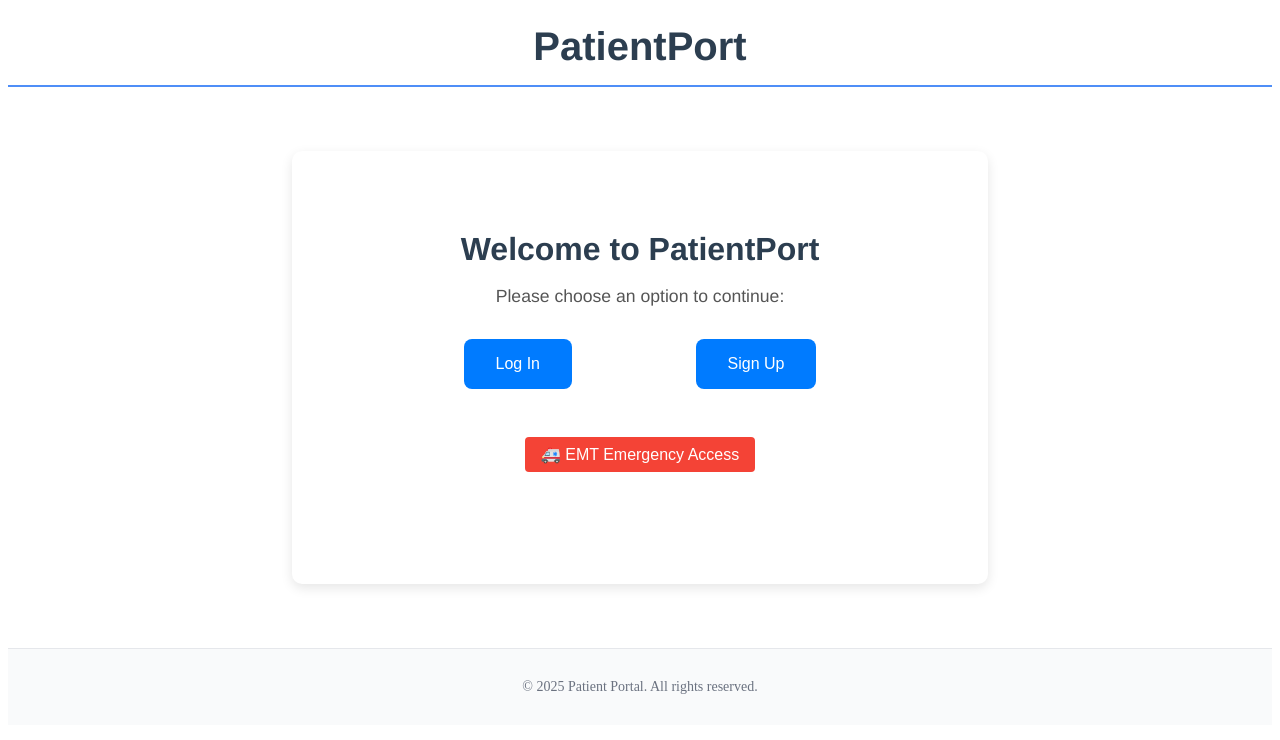
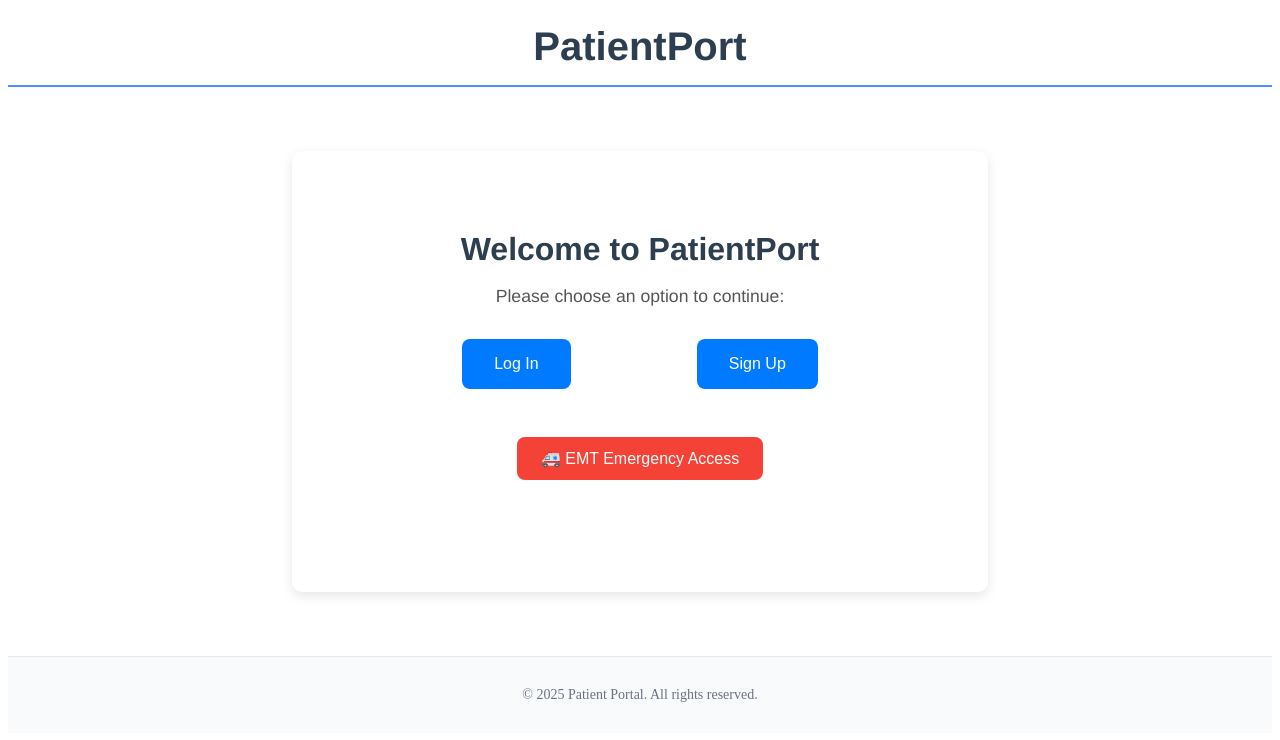
Before and after one commit to dinn7470/PatientPort_, a React (Vite) app in the folder frontend/: page / in a window 1280 px wide. Shown: the top 740 px of the page. Built offline with nearby package versions, Linux system fonts and the light colour scheme.

Commit message:
welcome.css and welcome.jsx updates

```diff
--- a/frontend/src/components/welcome.css
+++ b/frontend/src/components/welcome.css
@@ -24,20 +24,20 @@
 /* Container for login/signup buttons */
 .welcome-buttons {
   display: flex;
-  justify-content: space-evenly; /* Adjusted from center to space-evenly */
+  justify-content: space-evenly;
   margin-top: 2rem;
-  gap: .75 rem; /* This gap controls space between buttons */
+  gap: 0.25rem;
 }
 
-/* Button styling */
+/* Button styling for login/signup */
 .welcome-buttons button {
-  padding: 1rem 2rem;  /* Adjusted padding for larger buttons */
+  padding: 1rem 2rem;
   font-size: 1rem;
   border: none;
   border-radius: 8px;
   cursor: pointer;
-  width: auto; /* Ensure buttons take up only necessary space */
-  margin-bottom: 1rem;  /* Added margin-bottom to ensure space below the buttons */
+  width: auto;
+  margin-bottom: 1rem;
 }
 
 /* Login / Sign Up button styles */
@@ -52,9 +52,12 @@
   background-color: #0056b3;
 }
 
-/* Emergency button */
+/* Emergency button styles */
+.emergency-container {
+  margin-top: 2rem;
+}
+
 .emergency-button {
-  margin-top: 2rem;
   background-color: #f44336;
   color: white;
   padding: 0.75rem 1.5rem;
@@ -72,11 +75,11 @@
 /* Responsive adjustments */
 @media (max-width: 600px) {
   .welcome-buttons {
-    flex-direction: column; /* Stack buttons on mobile */
-    gap: 1rem; /* Adjust gap between stacked buttons */
+    flex-direction: column;
+    gap: 1rem;
   }
 
   .welcome-buttons button {
-    width: 100%; /* Make buttons take full width on small screens */
+    width: 100%;
   }
 }
--- a/frontend/src/components/welcome.jsx
+++ b/frontend/src/components/welcome.jsx
@@ -1,4 +1,3 @@
-// frontend/src/components/Welcome.jsx
 import React from 'react';
 import './Welcome.css';
 
@@ -13,18 +12,10 @@ function Welcome({ goToLogin, goToSignup, goToEmergency }) {
                 <button onClick={goToSignup}>Sign Up</button>
             </div>
 
-            <div style={{ marginTop: '2rem' }}>
+            <div className="emergency-container">
                 <button
                     onClick={goToEmergency}
-                    style={{
-                        backgroundColor: '#f44336',
-                        color: 'white',
-                        padding: '0.5rem 1rem',
-                        fontSize: '1rem',
-                        border: 'none',
-                        borderRadius: '4px',
-                        cursor: 'pointer'
-                    }}
+                    className="emergency-button"
                 >
                     🚑 EMT Emergency Access
                 </button>
```
